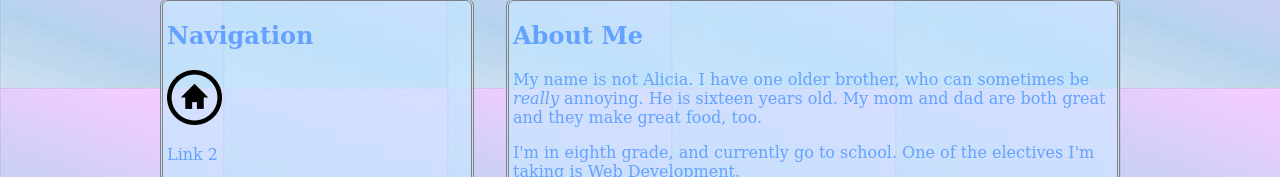
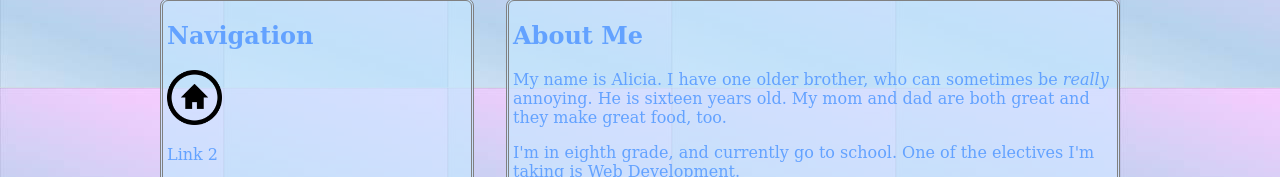
Before and after one commit to acrotty33/acrotty33.github.io, a plain HTML site: page index.html in a window 1280 px wide. Shown: the part 137-314 px from the top of the page. Drawn offline with Linux system fonts and the light colour scheme.

Commit message:
Edited Index

```diff
--- a/index.html
+++ b/index.html
@@ -15,7 +15,7 @@
 
 		<div id="content">
 			<h2>About Me</h2>
-				<p>My name is not Alicia. I have one older brother, who can sometimes be <em>really</em> annoying. He is sixteen years old. My mom and dad are both great and they make great food, too.</p>
+				<p>My name is Alicia. I have one older brother, who can sometimes be <em>really</em> annoying. He is sixteen years old. My mom and dad are both great and they make great food, too.</p>
 
 
 				<p>I'm in eighth grade, and currently go to school. One of the electives I'm taking is Web Development.</p>
```
